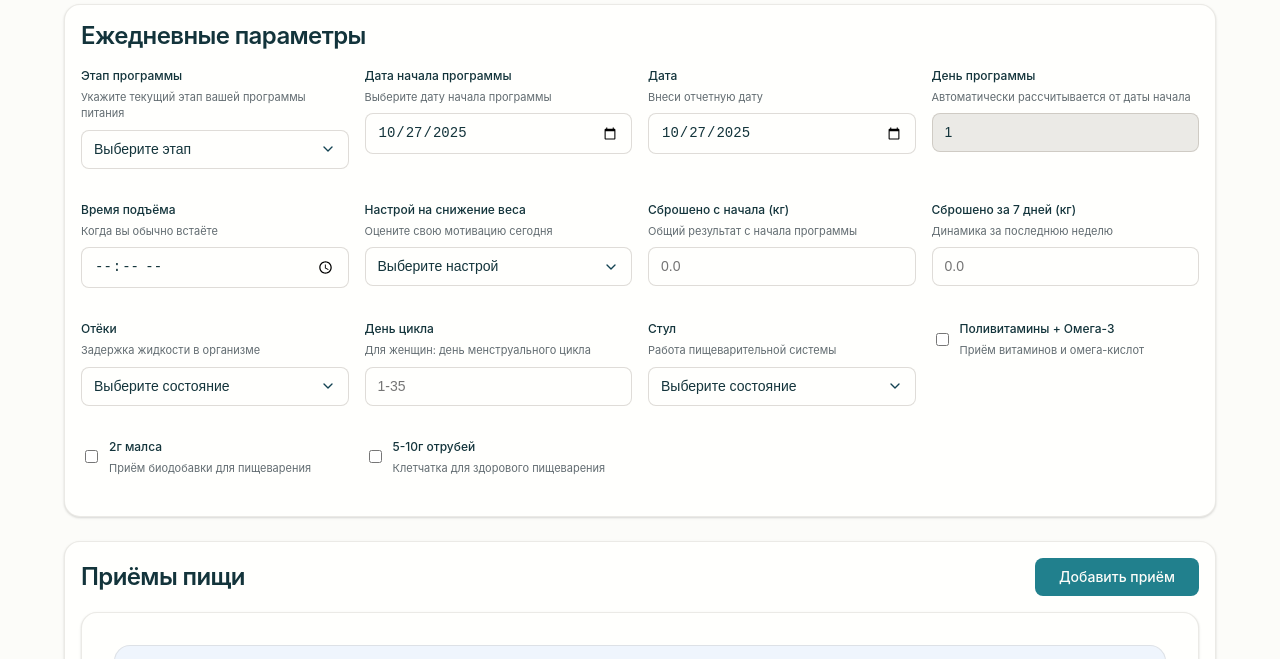
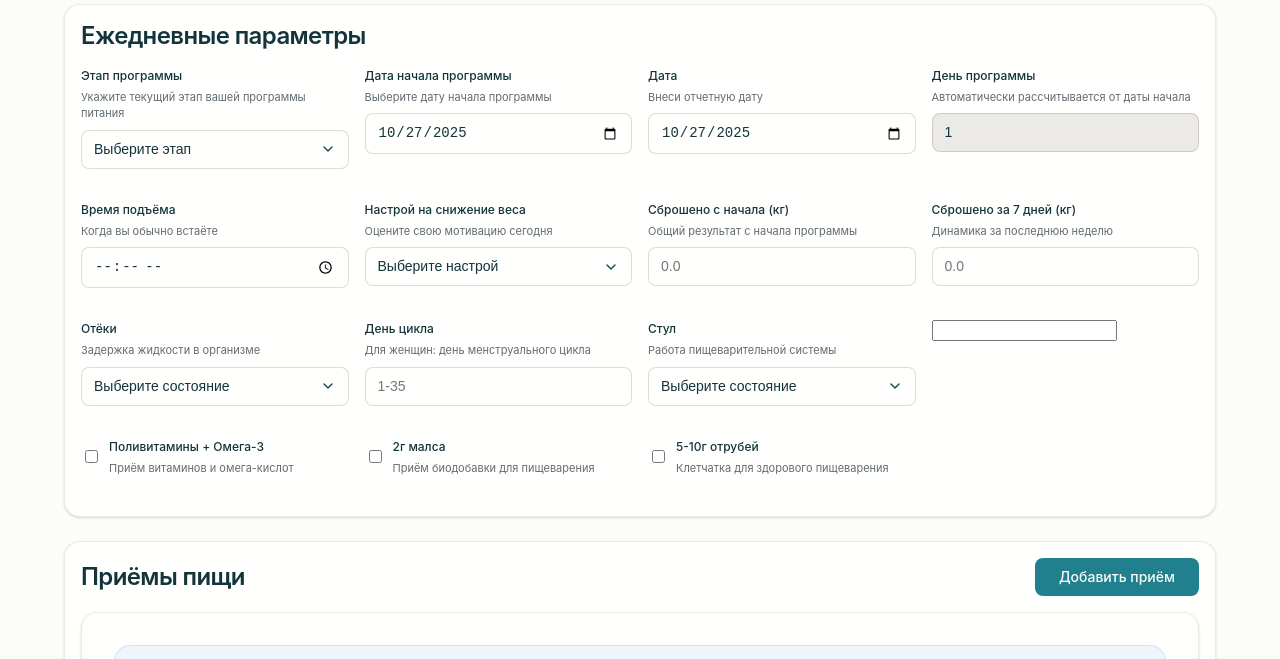
Before and after one commit to Casset-cloud/my-nitrition-app, a plain HTML site: page index.html in a window 1280 px wide. Shown: the part 106-765 px from the top of the page. Drawn offline with Linux system fonts and the light colour scheme.

Commit message:
Update index.html

```diff
--- a/index.html
+++ b/index.html
@@ -160,6 +160,13 @@
                         </select>
                     </div>
 
+                     <!--пустое поле -->
+                    <div class="form-group">
+                        <label class="form-label" style="display: flex; align-items: center; gap: 8px; cursor: pointer;">
+                            <input type=0 id=0 style=0>
+                        </label>
+                    </div>
+
                     <!-- Поливитамины + Омега-3 -->
                     <div class="form-group">
                         <label class="form-label" style="display: flex; align-items: center; gap: 8px; cursor: pointer;">
```
